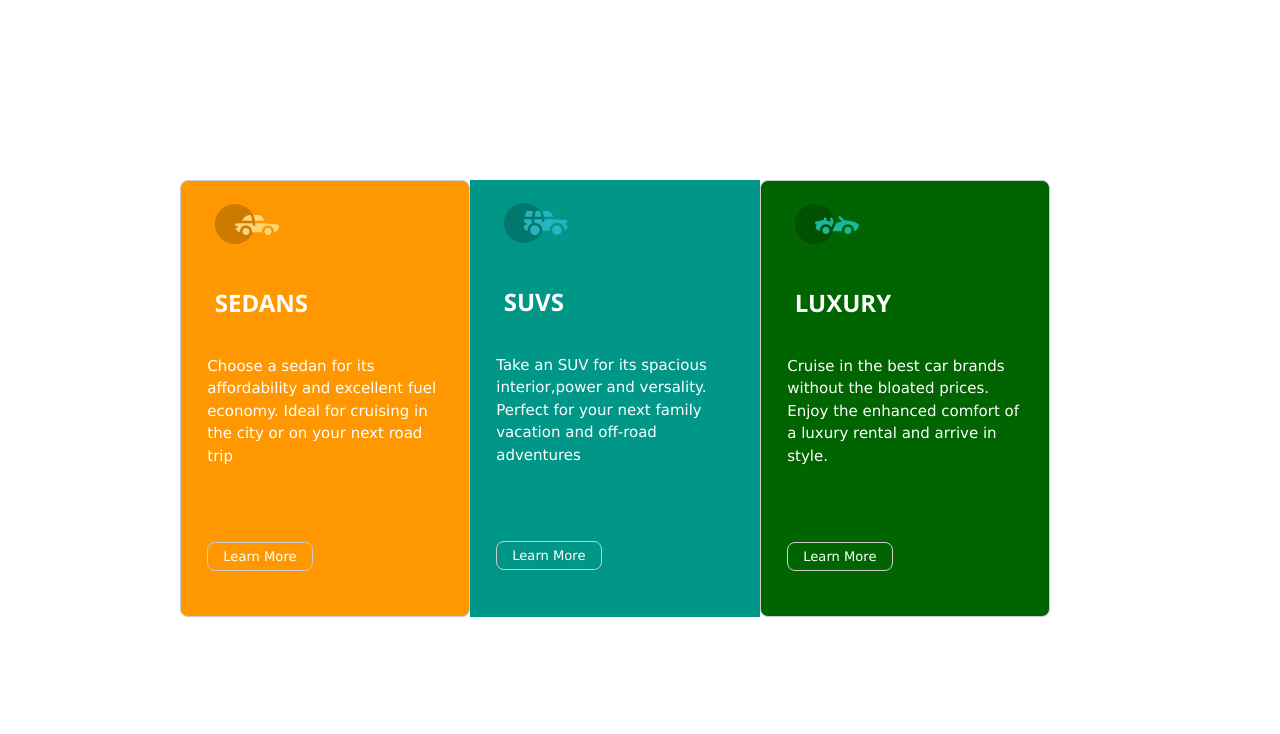
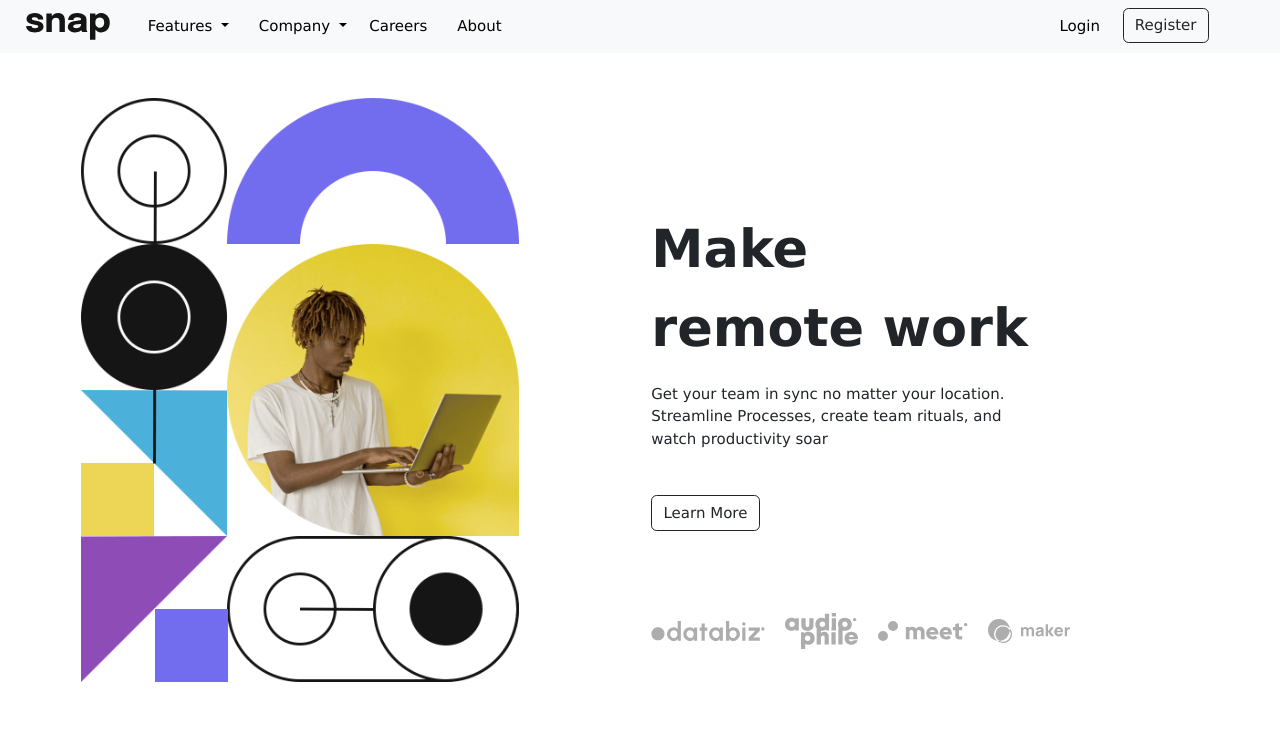
Before and after one commit to Tony-dope/Anthony-obius, a plain HTML site: page index.html in a window 1280 px wide. Drawn offline with nearby package versions, Linux system fonts and the light colour scheme.

Commit message:
Add files via upload
new

```diff
--- a/index.html
+++ b/index.html
@@ -4,33 +4,110 @@
     <meta charset="UTF-8">
     <meta http-equiv="X-UA-Compatible" content="IE=edge">
     <meta name="viewport" content="width=device-width, initial-scale=1.0">
-    <title>Mentorworks</title>
-    <link rel="stylesheet" href="css/bootstrap.min.css">
+    <title>Document</title>
+    <link href="https://cdn.jsdelivr.net/npm/bootstrap@5.2.0/dist/css/bootstrap.min.css" rel="stylesheet" integrity="sha384-gH2yIJqKdNHPEq0n4Mqa/HGKIhSkIHeL5AyhkYV8i59U5AR6csBvApHHNl/vI1Bx" crossorigin="anonymous">
     <link rel="stylesheet" href="css/w3.css">
+    <link rel="stylesheet" href="bootstrap-icons-1.9.0/bootstrap-icons.css">
+    <style>
+      .yes{
+        font-size: 350%;
+        font-weight: 900;
+      }
+    </style>
 </head>
 <body>
-    <div class="container m-5 p-5 justify-content-center">
-        <div class="row m-5 p-5">
-            <div class="col-md-4 w3-orange w3-border w3-round-large">
-                <img src="pics/icon-sedans.svg" alt="sedan" class="p-4">
-                <h3 class="m-4 w3-text-white"><strong>SEDANS</strong></h3>
-                <P class="p-3 w3-text-white">Choose a sedan for its affordability and excellent fuel economy. Ideal for cruising in the city or on your next road trip</P>
-                <a href="#" class="btn btn-outline-light btn-sm my-5 ms-3 w3-text-white w3-hover-text-orange w3-border w3-round-large px-3">Learn More</a>
+    <nav class="navbar navbar-expand-md bg-light">
+        <div class="container-fluid">
+          <a class="navbar-brand ps-3 pe-3" href="#" >
+            <img src="pics/logo.svg" alt="">
+          </a>
+          <button class="navbar-toggler" type="button" data-bs-toggle="offcanvas" data-bs-target="#offcanvasNavbar" aria-controls="offcanvasNavbar">
+            <span class="navbar-toggler-icon"></span>
+          </button>
+          <div class="offcanvas offcanvas-end" tabindex="-1" id="offcanvasNavbar" aria-labelledby="offcanvasNavbarLabel">
+            <div class="offcanvas-header">
+              <h5 class="offcanvas-title" id="offcanvasNavbarLabel"></h5>
+              <button type="button" class="btn-close" data-bs-dismiss="offcanvas" aria-label="Close"></button>
             </div>
-            <div class="col-md-4 w3-teal border-3">
-                <img src="pics/icon-suvs.svg" alt="suv" class="p-4">
-                <h3 class="m-4 w3-text-white"><strong>SUVS</strong></h3>
-                <P class="p-3 w3-text-white">Take an SUV for its spacious interior,power and versality. Perfect for your next family vacation and off-road adventures</P>
-                <a href="#" class="btn btn-outline-light btn-sm my-5 ms-3 w3-text-white w3-hover-text-teal w3-border w3-round-large px-3">Learn More</a>
+            <div class="offcanvas-body">
+              <ul class="navbar-nav justify-content-start flex-grow-1 pe-3">
+                <li class="nav-item dropdown">
+                  <a class="nav-link dropdown-toggle pe-4 w3-text-black" href="#" role="button" data-bs-toggle="dropdown" aria-expanded="false">
+                    Features
+                  </a>
+                  <ul class="dropdown-menu">
+                    <li><a class="dropdown-item" href="#">
+                       <img src="pics/icon-todo.svg" class="pe-1"  alt="todo">Todo list
+                    </a></li>
+                    <li><a class="dropdown-item" href="#">
+                      <img src="pics/icon-calendar.svg" class="pe-1"  alt="time">Calender
+                    </a></li>
+                    <li><a class="dropdown-item" href="#">
+                      <img src="pics/icon-reminders.svg" class="pe-1"  alt="remind">Reminders
+                    </a></li>
+                    <li><a class="dropdown-item" href="#">
+                      <img src="pics/icon-planning.svg" class="pe-1" alt="remind">Planning
+                    </a></li>
+                  </ul>
+                </li>
+                <li class="nav-item dropdown">
+                  <a class="nav-link dropdown-toggle pe-3 w3-text-black" href="#" role="button" data-bs-toggle="dropdown" aria-expanded="false">
+                    Company
+                  </a>
+                  <ul class="dropdown-menu">
+                    <li><a class="dropdown-item" href="#">History
+                    </a></li>
+                    <li><a class="dropdown-item" href="#">Our Team
+                    </a></li>
+                    <li><a class="dropdown-item" href="#">Blog
+                    </a></li>
+                  </ul>
+                </li>
+                <li class="nav-item pe-3">
+                  <a href="#" class="nav-link w3-text-black">Careers</a>
+                </li>
+                <li class="nav-item">
+                  <a href="#" class="nav-link w3-text-black">About</a>
+                </li>
+              </ul>
+              <ul class="navbar-nav justify-content-end flex-grow-1 pe-3">
+                   <li class="nav-item pe-3">
+                     <a href="#" class="nav-link w3-text-black">Login</a>
+                   </li>
+                   <li class="nav-item pe-5">
+                      <a href="#" class="btn btn-outline-dark">Register</a>
+                   </li>
+              </ul>
             </div>
-            <div class="col-md-4 w3-border w3-round-large" style="background-color:darkgreen">
-                <img src="pics/icon-luxury.svg" alt="luxury" class="p-4">
-                <h3 class="m-4 w3-text-white"><strong>LUXURY</strong></h3>
-                <P class="p-3 w3-text-white">Cruise in the best car brands without the bloated prices. Enjoy the enhanced comfort of a luxury rental and arrive in style.</P>
-                <a href="#" class="btn btn-outline-light btn-sm my-5 ms-3 w3-text-white w3-hover-text-green w3-border w3-round-large px-3">Learn More</a>
-            </div>
+          </div>
+        </div>
+      </nav>
+      <!--intro-->
+      <div class="container">
+        <div class="row py-5">
+          <div class="col-md-6">
+           <img src="pics/image-hero-desktop.png" alt="hero" style="width:80%;">
+          </div>
+          <div class="col-md-6 mt-5 pt-4">
+             <div class="yes pt-5">Make</div>
+             <div class="yes pb-3">remote work</div>
+             <div>Get your team in sync no matter your location.</div>
+             <div>Streamline Processes, create team rituals, and</div>
+             <div class="pb-5">watch productivity soar</div>
+             <div class="justify-content-sm-center">
+               <a href="#" class="btn btn-outline-dark">Learn More</a>
+             </div>
+             <div class="d-inline">
+                  <img src="pics/client-databiz.svg" alt="" class="pe-3 my-5 py-5">
+                  <img src="pics/client-audiophile.svg" alt="" class="pe-3">
+                  <img src="pics/client-meet.svg" alt="" class="pe-3">
+                  <img src="pics/client-maker.svg" alt="">
+             </div>
+          </div>
+        </div>
+      </div>
 
-        </div>
-    </div>
+
+      <script src="https://cdn.jsdelivr.net/npm/bootstrap@5.2.0/dist/js/bootstrap.bundle.min.js" integrity="sha384-A3rJD856KowSb7dwlZdYEkO39Gagi7vIsF0jrRAoQmDKKtQBHUuLZ9AsSv4jD4Xa" crossorigin="anonymous"></script>
 </body>
 </html>
```
Also changed, not shown: pics/client-audiophile.svg (added), pics/client-databiz.svg (added), pics/client-maker.svg (added), pics/client-meet.svg (added), pics/icon-calendar.svg (added), pics/icon-planning.svg (added), pics/icon-reminders.svg (added), pics/icon-todo.svg (added), pics/image-hero-desktop.png (added), pics/image-hero-mobile.png (added), pics/logo.svg (added).
